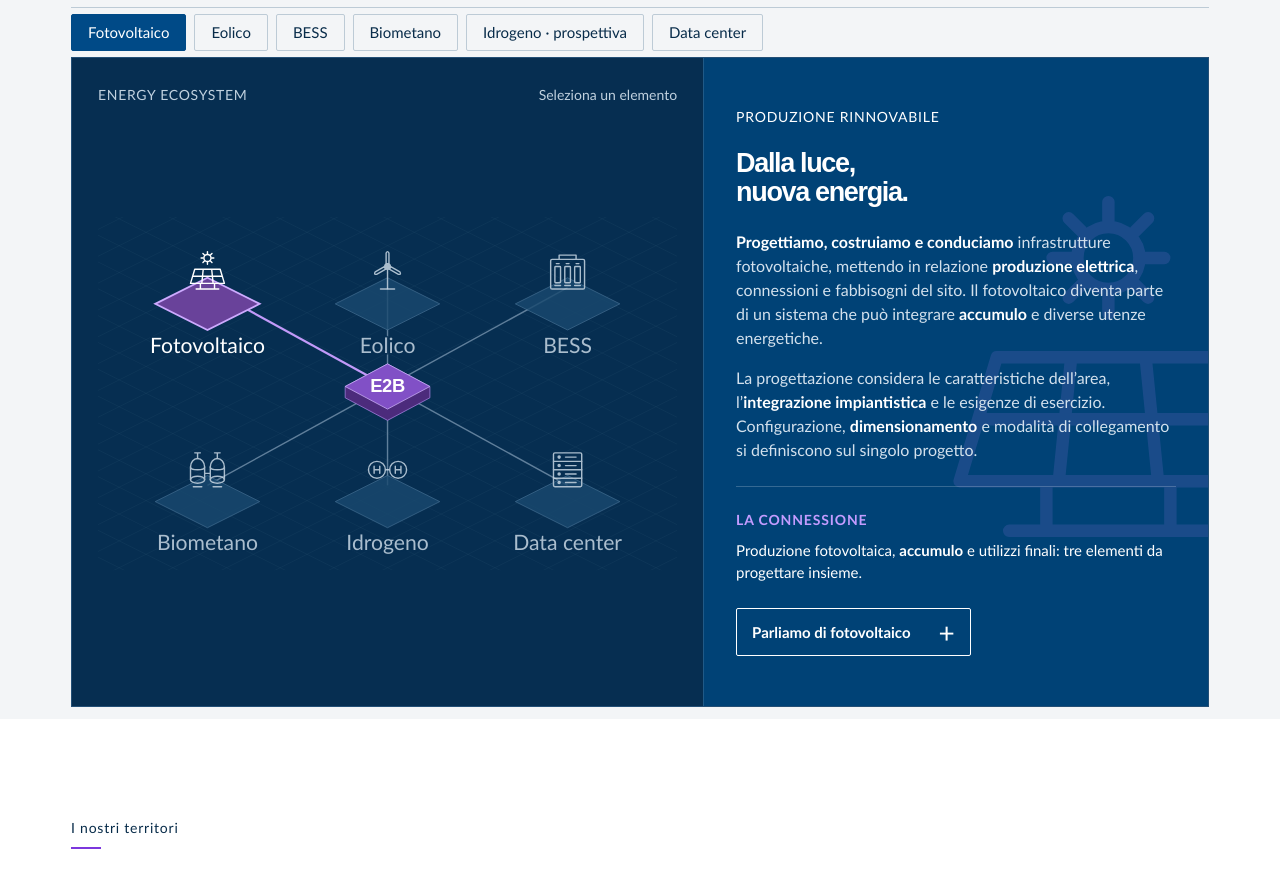
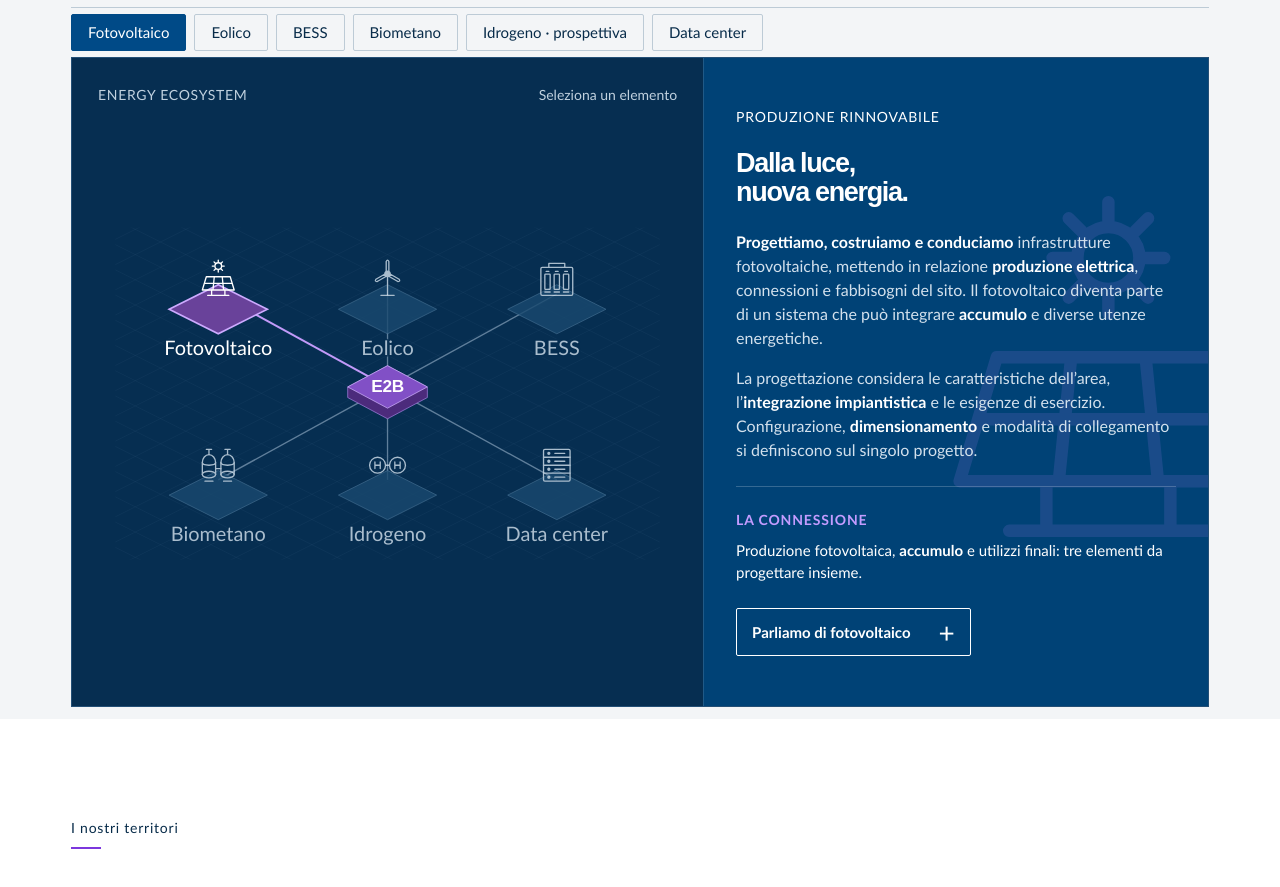
Before and after one commit to nicolepiffer97-art/E2B, a plain HTML site: page index.html in a window 1280 px wide. Shown: the part 1848-2735 px from the top of the page. Drawn offline with Linux system fonts and the light colour scheme; a web font is replaced by a local one.

Commit message:
Slightly reduce energy diagram within approved panel

```diff
--- a/styles.css
+++ b/styles.css
@@ -652,6 +652,7 @@ a.brand-row:focus-visible{outline-offset:5px}
  .system-explorer{min-height:clamp(520px,calc(100svh - var(--header) - 56px),1044px)}
  .system-map{padding:28px 26px 24px}
  .ecosystem{height:0;min-height:0;max-height:none;aspect-ratio:auto;flex:1 1 0}
+ .system-map .ecosystem{transform:scale(.94);transform-origin:center}
  .technology-panel{justify-content:center;padding:36px 32px}
  .technology-heading{margin:22px 0 24px}
  .technology-panel>p+p{margin-top:16px}
```
